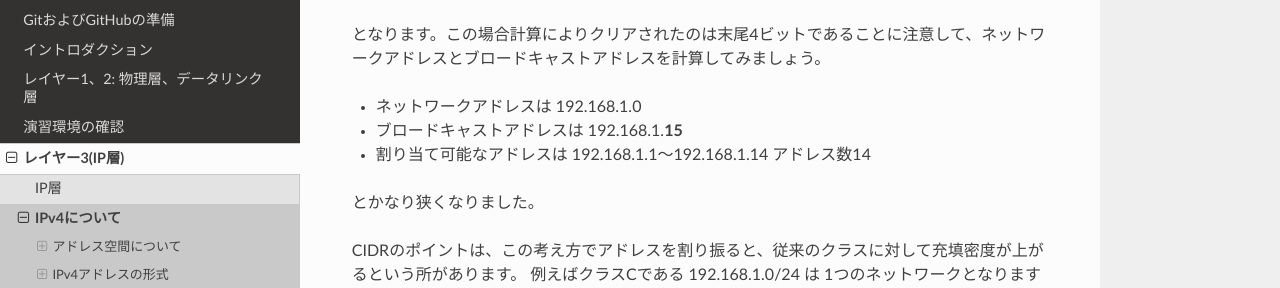
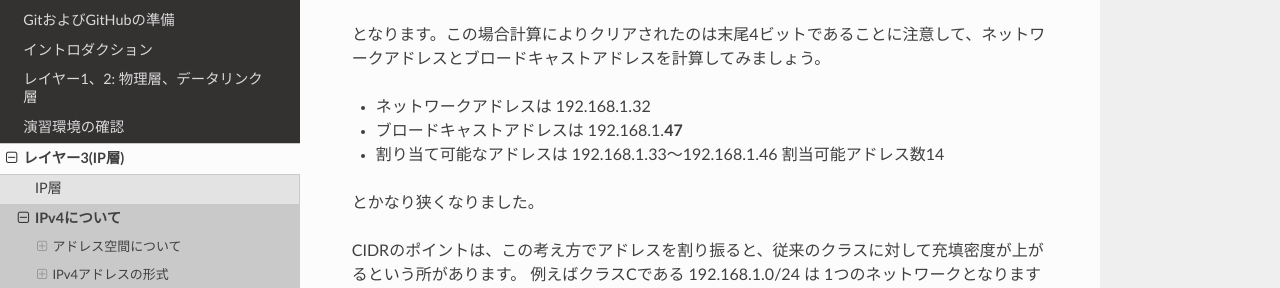
Before and after one commit to densuke/2025-network-doc, a Sphinx documentation site: the page built from source/w05-ip/ipv4.md, in a window 1280 px wide and 900 px high, scrolled down 6164 px. Shown: the part 161-449 px from the top of the window. Built offline with Sphinx 7.4.7 and the Read the Docs theme 3.1.0, drawn with Linux system fonts in a browser that asks for light colours; pages that are not in the unit, such as notebooks, are missing from menus.

Commit message:
IPアドレスの計算ミス

```diff
--- a/source/w05-ip/ipv4.md
+++ b/source/w05-ip/ipv4.md
@@ -259,9 +259,9 @@ CIDR(Classless Inter-Domain Routing)は、IPアドレスをより柔軟に割り
 
 となります。この場合計算によりクリアされたのは末尾4ビットであることに注意して、ネットワークアドレスとブロードキャストアドレスを計算してみましょう。
 
-- ネットワークアドレスは 192.168.1.0
-- ブロードキャストアドレスは 192.168.1.**15**
-- 割り当て可能なアドレスは 192.168.1.1〜192.168.1.14 アドレス数14
+- ネットワークアドレスは 192.168.1.32
+- ブロードキャストアドレスは 192.168.1.**47**
+- 割り当て可能なアドレスは 192.168.1.33〜192.168.1.46 割当可能アドレス数14
 
 とかなり狭くなりました。
 
```
